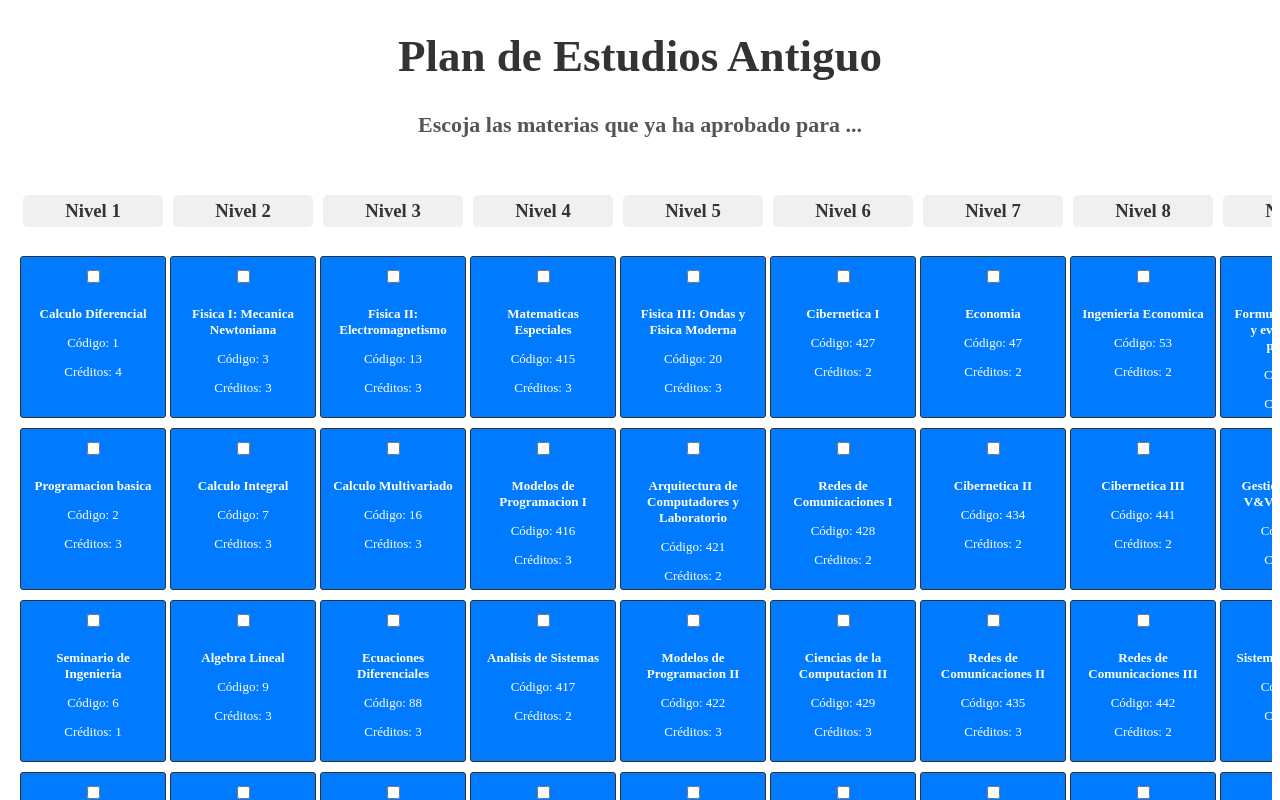
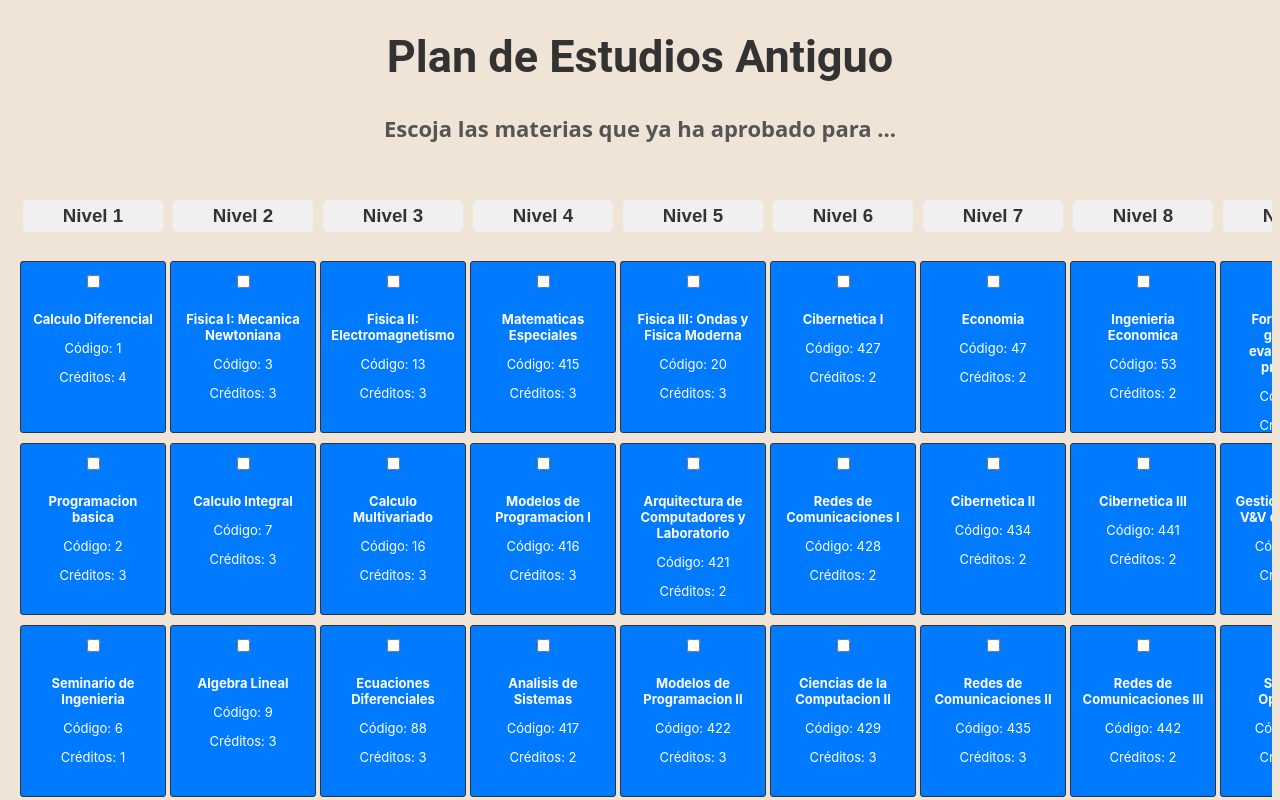
Before and after one commit to wsflorianf/nuevo-pensum-sistemas, a React (Create React App) app in the folder simulador/simulador/: page / in a window 1280 px wide. Shown: the top 800 px of the page. Built offline with nearby package versions, Linux system fonts and the light colour scheme.

Commit message:
Se cambiaron fuentes y fondo

```diff
--- a/simulador/simulador/src/App.css
+++ /dev/null
@@ -1,38 +0,0 @@
-.App {
-  text-align: center;
-}
-
-.App-logo {
-  height: 40vmin;
-  pointer-events: none;
-}
-
-@media (prefers-reduced-motion: no-preference) {
-  .App-logo {
-    animation: App-logo-spin infinite 20s linear;
-  }
-}
-
-.App-header {
-  background-color: #282c34;
-  min-height: 100vh;
-  display: flex;
-  flex-direction: column;
-  align-items: center;
-  justify-content: center;
-  font-size: calc(10px + 2vmin);
-  color: white;
-}
-
-.App-link {
-  color: #61dafb;
-}
-
-@keyframes App-logo-spin {
-  from {
-    transform: rotate(0deg);
-  }
-  to {
-    transform: rotate(360deg);
-  }
-}
--- a/simulador/simulador/src/PlanDeEstudios.css
+++ b/simulador/simulador/src/PlanDeEstudios.css
@@ -1,3 +1,6 @@
+body{
+  background-color: #f0e4d7;
+}
 .plan-de-estudios {
   display: flex;
   gap: 20px;
@@ -6,12 +9,14 @@
 }
 
 h1 {
+  font-family: 'Roboto', sans-serif;
   font-size: 45px;
   color: #333;
   text-align: center;
 }
 
 h2 {
+  font-family: 'Open Sans', sans-serif;
   font-size: 22px;
   color: #555;
   text-align: center;
@@ -27,6 +32,7 @@ h2 {
 }
 
 .nivel-columna h3 {
+  font-family: 'Ubuntu', sans-serif;
   text-align: center;
   color: #333;
   background-color: #f0f0f0;
@@ -36,6 +42,7 @@ h2 {
 }
 
 .materia {
+  font-family: 'Inter', sans-serif;
   border: 1px solid #333;
   padding: 10px;
   text-align: center;
@@ -45,7 +52,7 @@ h2 {
   border-radius: 3px;
   transition: background-color 0.3s;
   width: 95%;
-  height:140px;
+  height:150px;
 }
 
 .materia input[type="checkbox"] {
--- a/simulador/simulador/src/index.css
+++ /dev/null
@@ -1,13 +0,0 @@
-body {
-  margin: 0;
-  font-family: -apple-system, BlinkMacSystemFont, 'Segoe UI', 'Roboto', 'Oxygen',
-    'Ubuntu', 'Cantarell', 'Fira Sans', 'Droid Sans', 'Helvetica Neue',
-    sans-serif;
-  -webkit-font-smoothing: antialiased;
-  -moz-osx-font-smoothing: grayscale;
-}
-
-code {
-  font-family: source-code-pro, Menlo, Monaco, Consolas, 'Courier New',
-    monospace;
-}
```
Also changed, not shown: simulador/simulador/src/logo.svg (deleted).
